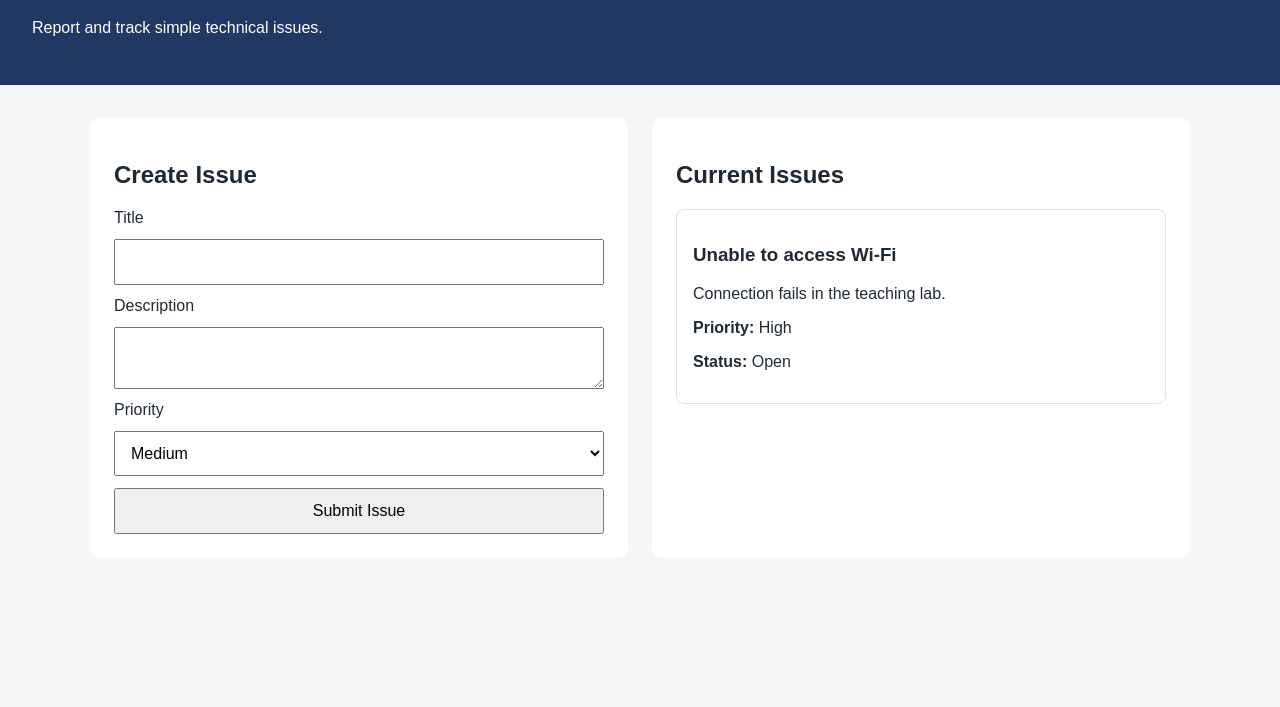
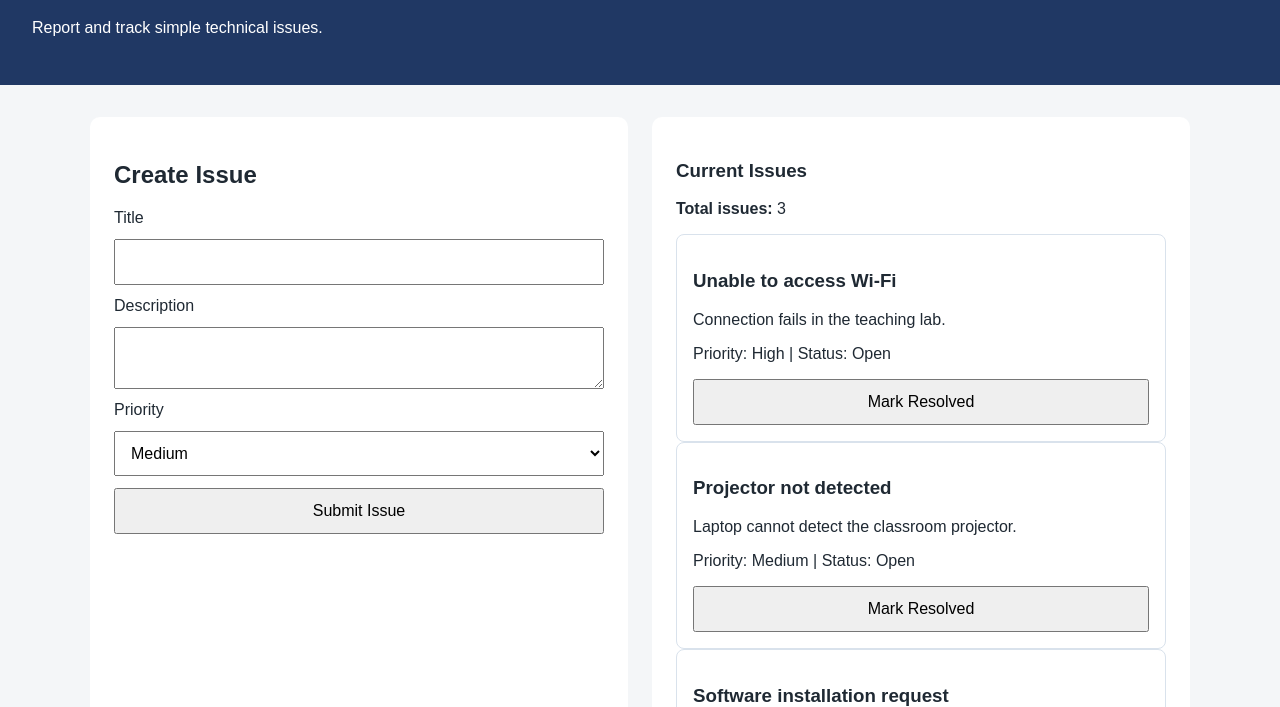
Before and after one commit to OmarjfhkSamir/Cloud-Computing-Labs, a website: page frontend/index.html in a window 1280 px wide. Shown: the part 93-800 px from the top of the page. Drawn offline with Linux system fonts and the light colour scheme.

Commit message:
Lab2 JS and DOM added interactivity to webpage

```diff
--- a/frontend/index.html
+++ b/frontend/index.html
@@ -1,10 +1,10 @@
-<!DOCTYPE html>
+<!doctype html>
 <html lang="en">
   <head>
- <meta charset="UTF-8">
- <meta name="viewport" content="width=device-width, initialscale=1.0">
+    <meta charset="UTF-8" />
+    <meta name="viewport" content="width=device-width, initialscale=1.0" />
     <title>Cloud Issue Tracker</title>
- <link rel="stylesheet" href="css/style.css">
+    <link rel="stylesheet" href="css/style.css" />
   </head>
   <body>
     <header class="app-header">
@@ -16,28 +16,26 @@
         <h2>Create Issue</h2>
         <form id="issue-form">
           <label for="title">Title</label>
- <input id="title" name="title" type="text">
+          <input id="title" name="title" type="text" required />
           <label for="description">Description</label>
- <textarea id="description" name="description"></textarea>
+          <textarea id="description" name="description" required></textarea>
           <label for="priority">Priority</label>
- <select id="priority" name="priority">
+          <select id="priority" name="priority" required>
             <option>Low</option>
             <option selected>Medium</option>
             <option>High</option>
           </select>
           <button type="submit">Submit Issue</button>
         </form>
+        <p id="form-message" aria-live="polite"></p>
       </section>
+
       <section class="panel">
- <h2>Current Issues</h2>
- <article class="issue-card">
- <h3>Unable to access Wi-Fi</h3>
- <p>Connection fails in the teaching lab.</p>
- <p><strong>Priority:</strong> High</p>
- <p><strong>Status:</strong> Open</p>
- </article>
+        <h3>Current Issues</h3>
+        <p><strong>Total issues:</strong> <span id="issue-count">0</span></p>
+        <div id="issues-list"></div>
       </section>
     </main>
-<script src="js/app.js"></script>
+    <script src="js/app.js" defer></script>
   </body>
 </html>
--- a/frontend/js/app.js
+++ b/frontend/js/app.js
@@ -0,0 +1,84 @@
+const issueForm = document.querySelector("#issue-form");
+const titleInput = document.querySelector("#title");
+const descriptionInput = document.querySelector("#description");
+const priorityInput = document.querySelector("#priority");
+const issuesList = document.querySelector("#issues-list");
+const issueCount = document.querySelector("#issue-count");
+const formMessage = document.querySelector("#form-message");
+
+const issues = [
+  {
+    id: "ISS-101",
+    title: "Unable to access Wi-Fi",
+    description: "Connection fails in the teaching lab.",
+    priority: "High",
+    status: "Open",
+    createdAt: new Date().toISOString(),
+  },
+  {
+    id: "ISS-102",
+    title: "Projector not detected",
+    description: "Laptop cannot detect the classroom projector.",
+    priority: "Medium",
+    status: "Open",
+    createdAt: new Date().toISOString(),
+  },
+  {
+    id: "ISS-103",
+    title: "Software installation request",
+    description: "Need to install the latest version of the software.",
+    priority: "Low",
+    status: "Open",
+    createdAt: new Date().toISOString(),
+  },
+];
+
+function renderIssues() {
+  issuesList.replaceChildren();
+  issueCount.textContent = issues.length;
+  issues.forEach((issue) => {
+    const card = document.createElement("article");
+    card.className = "issue-card";
+    const heading = document.createElement("h3");
+    heading.textContent = issue.title;
+    const description = document.createElement("p");
+    description.textContent = issue.description;
+    const meta = document.createElement("p");
+    meta.textContent = `Priority: ${issue.priority} | Status:
+${issue.status}`;
+    const button = document.createElement("button");
+    button.type = "button";
+    button.textContent = issue.status === "Open" ? "Mark Resolved" : "Reopen";
+    button.addEventListener("click", () => toggleIssueStatus(issue.id));
+    card.append(heading, description, meta, button);
+    issuesList.append(card);
+  });
+}
+
+issueForm.addEventListener("submit", (event) => {
+  event.preventDefault();
+  const newIssue = {
+    id: `ISS-${Date.now()}`,
+    title: titleInput.value.trim(),
+    description: descriptionInput.value.trim(),
+    priority: priorityInput.value,
+    status: "Open",
+    createdAt: new Date().toISOString(),
+  };
+  issues.push(newIssue);
+  issueForm.reset();
+  priorityInput.value = "Medium";
+  formMessage.textContent = "Issue added to the local browser session.";
+  renderIssues();
+});
+
+function toggleIssueStatus(issueId) {
+  const issue = issues.find((item) => item.id === issueId);
+  if (!issue) {
+    console.error("Issue not found:", issueId);
+    return;
+  }
+  issue.status = issue.status === "Open" ? "Resolved" : "Open";
+  renderIssues();
+}
+renderIssues();
```
Also changed, not shown: frontend/package.json (added, +16 -0 lines), 1 other file. Lines whose indentation alone changed are shown as unchanged.
